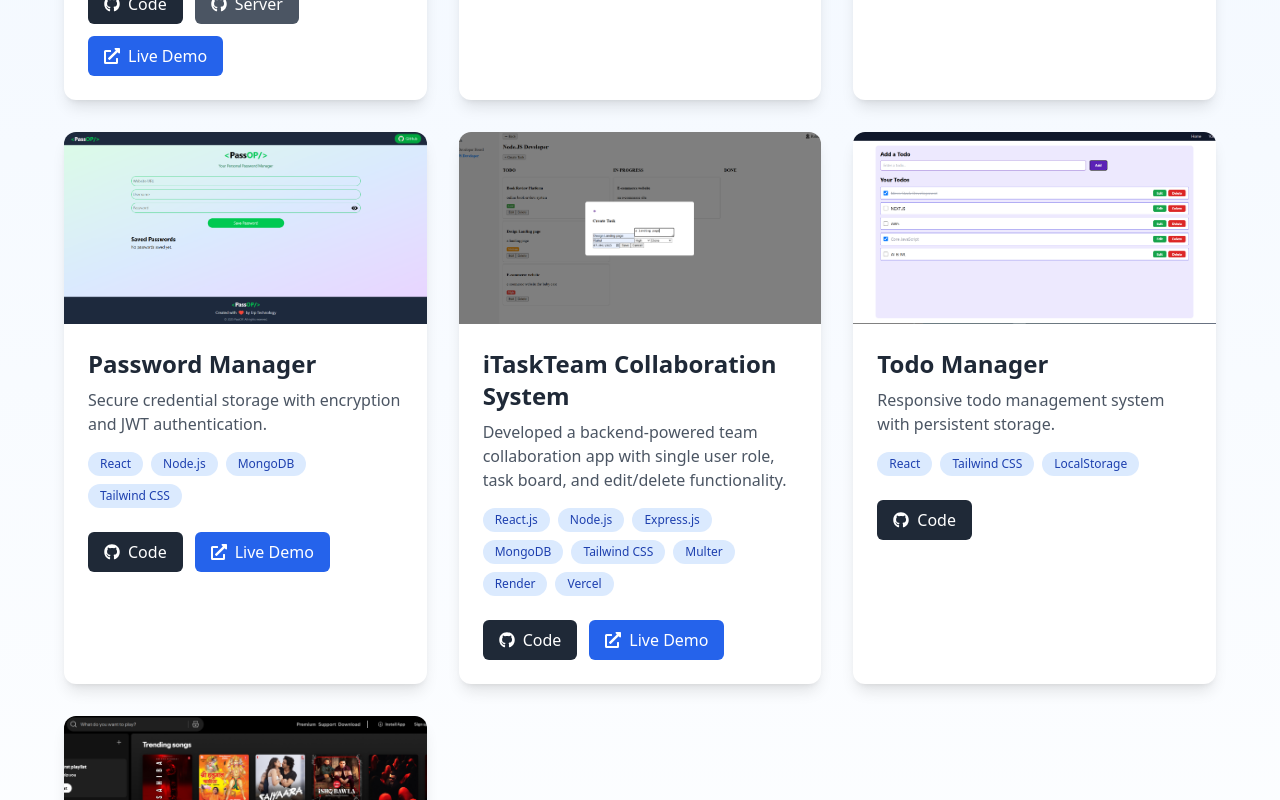
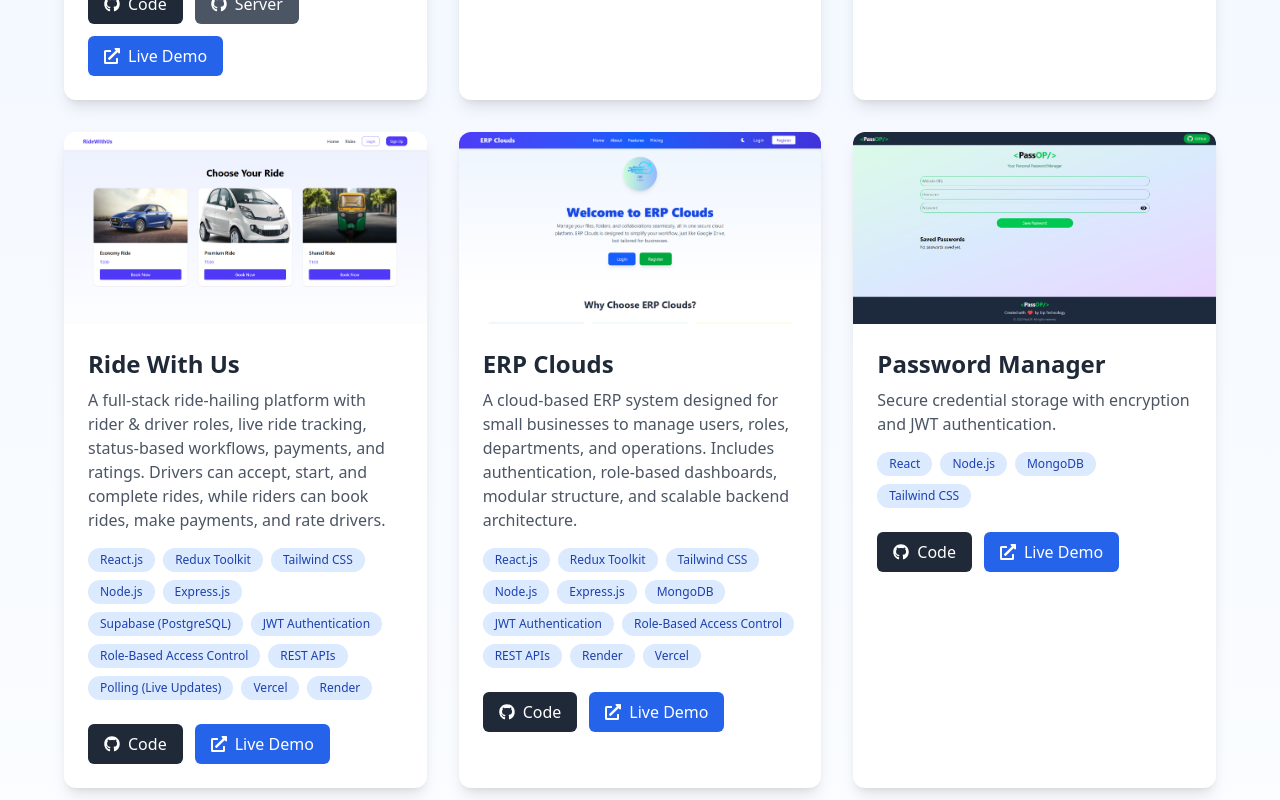
Before and after one commit to ErRahulPanchta/My-Portfolio-Frontend, a React (Vite) app: page /projects in a window 1280 px wide. Shown: the part 860-1660 px from the top of the page. Built offline with nearby package versions, Linux system fonts and the light colour scheme.

Commit message:
addedproject

```diff
--- a/src/pages/Projects.jsx
+++ b/src/pages/Projects.jsx
@@ -75,6 +75,52 @@ const Projects = () => {
       demo: "https://speech-to-text-one-gamma.vercel.app/",
       featured: true,
     },
+    {
+      name: "Ride With Us",
+      description:
+        "A full-stack ride-hailing platform with rider & driver roles, live ride tracking, status-based workflows, payments, and ratings. Drivers can accept, start, and complete rides, while riders can book rides, make payments, and rate drivers.",
+      tech: [
+        "React.js",
+        "Redux Toolkit",
+        "Tailwind CSS",
+        "Node.js",
+        "Express.js",
+        "Supabase (PostgreSQL)",
+        "JWT Authentication",
+        "Role-Based Access Control",
+        "REST APIs",
+        "Polling (Live Updates)",
+        "Vercel",
+        "Render"
+      ],
+      image: "/images/rwu.png",
+      github: "https://github.com/ErRahulPanchta/Ride-with-us",
+      demo: "https://ride-with-us-sigma.vercel.app/",
+      featured: true
+    },
+    {
+      name: "ERP Clouds",
+      description:
+        "A cloud-based ERP system designed for small businesses to manage users, roles, departments, and operations. Includes authentication, role-based dashboards, modular structure, and scalable backend architecture.",
+      tech: [
+        "React.js",
+        "Redux Toolkit",
+        "Tailwind CSS",
+        "Node.js",
+        "Express.js",
+        "MongoDB",
+        "JWT Authentication",
+        "Role-Based Access Control",
+        "REST APIs",
+        "Render",
+        "Vercel"
+      ],
+      image: "/images/erpc.png",
+      github: "https://github.com/ErRahulPanchta/EPR-CLOUDS-client",
+      demo: "https://epr-clouds-client.vercel.app/",
+      featured: true
+    },
+
     {
       name: "Password Manager",
       description: "Secure credential storage with encryption and JWT authentication.",
```
Also changed, not shown: public/images/erpc.png (added), public/images/rwu.png (added).
